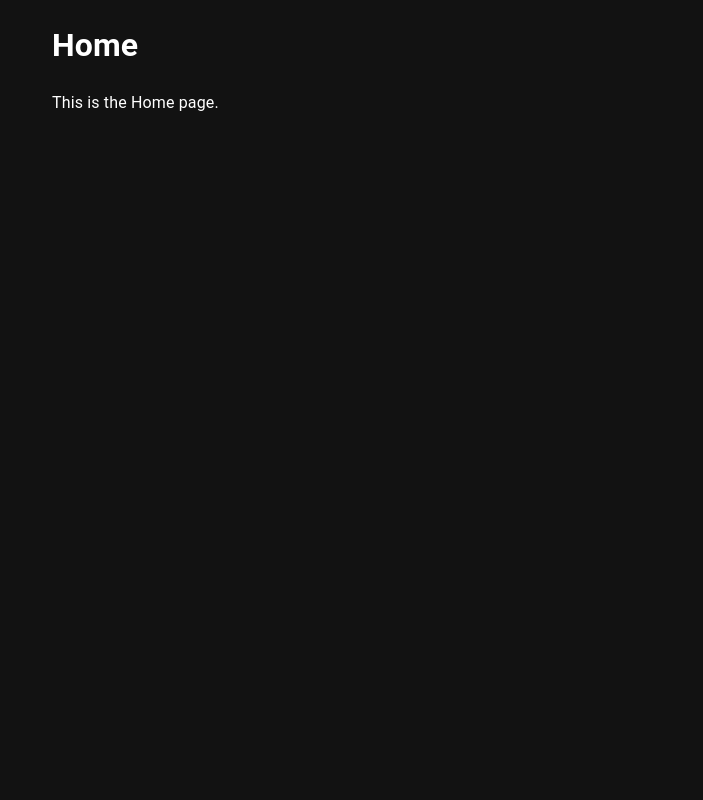
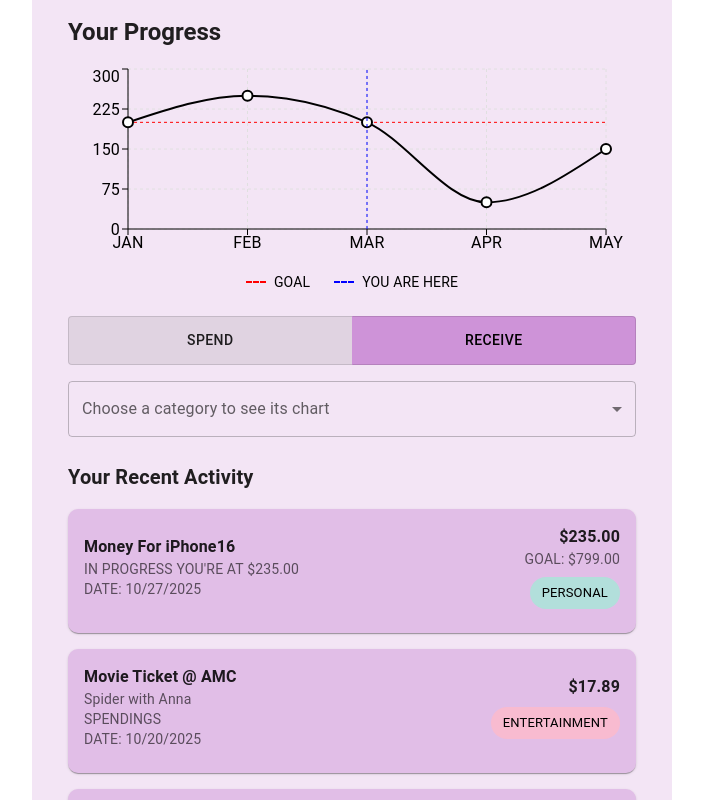
Before and after one commit to not-so-smart/budget-app, a React (Create React App) app: page /home in a window 1280 px wide. Shown: the top 800 px of the page, without its empty margins (288-991 px from the left). Built offline with nearby package versions, Linux system fonts and the light colour scheme.

Commit message:
homepage + app colors

```diff
--- a/package.json
+++ b/package.json
@@ -16,6 +16,7 @@
     "react-dom": "^19.0.0",
     "react-router": "^7.4.0",
     "react-scripts": "5.0.1",
+    "recharts": "^2.15.1",
     "web-vitals": "^2.1.4"
   },
   "scripts": {
--- a/src/App.jsx
+++ b/src/App.jsx
@@ -16,9 +16,40 @@ import Bills from './routes/Bills';
 import History from './routes/History';
 import Goals from './routes/Goals';
 
-const darkTheme = createTheme({
+const purpleTheme = createTheme({
   palette: {
-    mode: 'dark',
+    secondary: {
+      main: '#ce93d8',
+      light: '#f3e5f5',
+      dark: '#ab47bc',
+      contrastText: '#47008F',
+    },
+  },
+  components: {
+    MuiBottomNavigation: {
+      styleOverrides: {
+        root: {
+          backgroundColor: '#A980B8',
+          height: '80px'
+        },
+      },
+    },
+    MuiBottomNavigationAction: {
+      styleOverrides: {
+        root: {
+          color: 'black',
+          '&.Mui-selected': {
+            color: 'black',
+            '& .MuiBottomNavigationAction-label': {
+              color: 'black',
+            },
+          },
+          '& .MuiSvgIcon-root': {
+            fontSize: '2.6rem', // Larger icon size (default is 1.5rem)
+          },
+        },
+      },
+    },
   },
 });
 
@@ -54,10 +85,6 @@ function useRouteMatch(patterns) {
 }
 
 function MyBottomNavigation() {
-  // You need to provide the routes in descendant order.
-  // This means that if you have nested routes like:
-  // users, users/new, users/edit.
-  // Then the order should be ['users/add', 'users/edit', 'users'].
   const routeMatch = useRouteMatch(['/home', '/bills/:id', '/history', '/goals']);
   const currentTab = routeMatch?.pattern?.path;
 
@@ -73,9 +100,9 @@ function MyBottomNavigation() {
 
 export default function App() {
   return (
-    <ThemeProvider theme={darkTheme}>
+    <ThemeProvider theme={purpleTheme}>
       <CssBaseline />
-      <Box sx={{ width: '640px', height: '960px', margin: '0 auto', display: 'flex', flexDirection: 'column' }}>
+      <Box sx={{ width: '640px', height: '960px', margin: '0 auto', display: 'flex', flexDirection: 'column', bgcolor: '#f3e5f5' }}>
         <Router>
           <Box sx={{ width: '100%', flex: 1, overflow: 'auto' }}>
             <Box sx={{ p: '0 20px' }}>
@@ -84,7 +111,7 @@ export default function App() {
                 <Route path="/bills/:id" element={<Bills />} />
                 <Route path="/history" element={<History />} />
                 <Route path="/goals" element={<Goals />} />
-                <Route path="*" element={<Home />} /> {/* Default route */}
+                <Route path="*" element={<Home />} />
               </Routes>
             </Box>
           </Box>
--- a/src/routes/Home.jsx
+++ b/src/routes/Home.jsx
@@ -1,11 +1,215 @@
 import React from 'react';
 import Box from '@mui/material/Box';
+import Typography from '@mui/material/Typography';
+import Button from '@mui/material/Button';
+import ToggleButton from '@mui/material/ToggleButton';
+import ToggleButtonGroup from '@mui/material/ToggleButtonGroup';
+import Select from '@mui/material/Select';
+import MenuItem from '@mui/material/MenuItem';
+import FormControl from '@mui/material/FormControl';
+import InputLabel from '@mui/material/InputLabel';
+import Card from '@mui/material/Card';
+import CardContent from '@mui/material/CardContent';
+import Chip from '@mui/material/Chip';
+import { LineChart, Line, XAxis, YAxis, CartesianGrid, Tooltip, ReferenceLine, ResponsiveContainer } from 'recharts';
+
+// Sample data for the chart
+const chartData = [
+  { month: 'JAN', amount: 200 },
+  { month: 'FEB', amount: 250 },
+  { month: 'MAR', amount: 200 },
+  { month: 'APR', amount: 50 },
+  { month: 'MAY', amount: 150 },
+];
+
+// Sample data for recent activity
+const recentActivity = [
+  {
+    title: 'Money For iPhone16',
+    status: 'IN PROGRESS',
+    amount: '$235.00',
+    goal: '$799.00',
+    date: '10/27/2025',
+    category: 'PERSONAL',
+  },
+  {
+    title: 'Movie Ticket @ AMC',
+    type: 'SPENDINGS',
+    amount: '$17.89',
+    description: 'Spider with Anna',
+    date: '10/20/2025',
+    category: 'ENTERTAINMENT',
+  },
+  {
+    title: 'Income -> ACS',
+    type: 'SAVINGS',
+    amount: '$2000.00',
+    date: '10/15/2025',
+    category: 'WORK',
+  },
+];
 
 export default function Home() {
-    return (
-        <Box>
-            <h1>Home</h1>
-            <p>This is the Home page.</p>
-        </Box>
-    );
-};
+  const [view, setView] = React.useState('spend');
+  const [category, setCategory] = React.useState('');
+
+  const handleViewChange = (event, newView) => {
+    if (newView !== null) {
+      setView(newView);
+    }
+  };
+
+  const handleCategoryChange = (event) => {
+    setCategory(event.target.value);
+  };
+
+  const ChartKey = () => (
+    <Box sx={{ display: 'flex', justifyContent: 'center', mt: 1, mb: 2 }}>
+      <Box sx={{ display: 'flex', alignItems: 'center', mr: 3 }}>
+      <Box sx={{ width: 20, height: 0, borderTop: '2px dashed #ff0000', mr: 1 }}/>
+        <Typography variant="body2" sx={{ color: 'black' }}> GOAL </Typography>
+      </Box>
+      <Box sx={{ display: 'flex', alignItems: 'center' }}>
+        <Box sx={{ width: 20, height: 0, borderTop: '2px dashed #0000ff', mr: 1 }} />
+        <Typography variant="body2" sx={{ color: 'black' }}>YOU ARE HERE</Typography>
+      </Box>
+    </Box>
+  );
+
+  return (
+    <Box sx={{ p: 2 }}>
+      {/* header */}
+      <Box sx={{ display: 'flex', justifyContent: 'space-between', alignItems: 'center', mb: 2 }}>
+        <Typography variant="h5" sx={{ fontWeight: 'bold' }} >
+          Your Progress
+        </Typography>
+      </Box>
+
+      {/* chart section */}
+      <Box sx={{ mb: 3 }}>
+        <ResponsiveContainer width="100%" height={200}>
+          <LineChart data={chartData} margin={{ top: 5, right: 30, left: 0, bottom: 5 }}>
+            <CartesianGrid strokeDasharray="3 3" stroke="#e0e0e0" />
+            <XAxis dataKey="month" stroke="#000000" />
+            <YAxis stroke="#000000" domain={[0, 300]} />
+            <Tooltip />
+            <ReferenceLine y={200} label={{ position: 'left', fill: '#ff0000' }} stroke="#ff0000" strokeDasharray="3 3" />
+            <Line type="monotone" dataKey="amount" stroke="#000000" strokeWidth={2} dot={{ r: 5 }} activeDot={{ r: 8 }} />
+            <ReferenceLine x="MAR" label={{ position: 'right', fill: '#0000ff' }} stroke="#0000ff" strokeDasharray="3 3" />
+          </LineChart>
+        </ResponsiveContainer>
+        <ChartKey />
+      </Box>
+
+      {/* toggle between spending and receiving */}
+      <Box sx={{ mb: 3 }}>
+      <ToggleButtonGroup
+          value={view}
+          exclusive
+          onChange={handleViewChange}
+          sx={{ mb: 2, width: '100%', justifyContent: 'center' }}
+        >
+          <ToggleButton
+            value="spend"
+            sx={{
+              flex: 1,
+              bgcolor: view === 'spend' ? '#e0e0e0' : '#ce93d8',
+              color: view === 'spend' ? '#ffffff' : '#000000',
+              '&:hover': {
+                bgcolor: view === 'spend' ? '#ab47bc' : '#ce93d8',
+              },
+            }}
+          >
+            SPEND
+          </ToggleButton>
+          <ToggleButton
+            value="receive"
+            sx={{
+              flex: 1,
+              bgcolor: view === 'receive' ? '#e0e0e0' : '#ce93d8',
+              color: view === 'receive' ? '#ffffff' : '#000000',
+              '&:hover': {
+                bgcolor: view === 'receive' ? '#ab47bc' : '#ce93d8',
+              },
+            }}
+          >
+            RECEIVE
+          </ToggleButton>
+        </ToggleButtonGroup>
+
+        <FormControl fullWidth>
+          <InputLabel>Choose a category to see its chart</InputLabel>
+          <Select
+            value={category}
+            label="Choose a category to see its chart"
+            onChange={handleCategoryChange}
+          >
+            {/* <MenuItem value="">SELECT</MenuItem> */}
+            <MenuItem value="personal">Personal</MenuItem>
+            <MenuItem value="entertainment">Entertainment</MenuItem>
+            <MenuItem value="work">Work</MenuItem>
+          </Select>
+        </FormControl>
+      </Box>
+
+      {/* recent activity */}
+      <Typography variant="h6" sx={{ fontWeight: 'bold', mb: 2 }}>
+        Your Recent Activity
+      </Typography>
+      {recentActivity.map((activity, index) => (
+        <Card key={index} sx={{ mb: 2, bgcolor: '#e1bee7', borderRadius: '10px' }}>
+          <CardContent sx={{ display: 'flex', justifyContent: 'space-between', alignItems: 'center' }}>
+            <Box>
+              <Typography variant="body1" sx={{ fontWeight: 'bold' }}>
+                {activity.title}
+              </Typography>
+              {activity.description && (
+                <Typography variant="body2" color="textSecondary">
+                  {activity.description}
+                </Typography>
+              )}
+              {activity.status && (
+                <Typography variant="body2" color="textSecondary">
+                  {activity.status} YOU'RE AT {activity.amount}
+                </Typography>
+              )}
+              {activity.type && (
+                <Typography variant="body2" color="textSecondary">
+                  {activity.type}
+                </Typography>
+              )}
+              <Typography variant="body2" color="textSecondary">
+                DATE: {activity.date}
+              </Typography>
+            </Box>
+            <Box sx={{ textAlign: 'right' }}>
+              {activity.amount && (
+                <Typography variant="body1" sx={{ fontWeight: 'bold' }}>
+                  {activity.amount}
+                </Typography>
+              )}
+              {activity.goal && (
+                <Typography variant="body2" color="textSecondary">
+                  GOAL: {activity.goal}
+                </Typography>
+              )}
+              <Chip
+                label={activity.category}
+                sx={{
+                  mt: 1,
+                  bgcolor:
+                    activity.category === 'PERSONAL'
+                      ? '#b2dfdb'
+                      : activity.category === 'ENTERTAINMENT'
+                      ? '#f8bbd0'
+                      : '#c5cae9',
+                  color: '#000000',
+                }}
+              />
+            </Box>
+          </CardContent>
+        </Card>
+      ))}
+    </Box>
+  );
+}
```
Also changed, not shown: 1 other file (tests, documents, lock files or other folders).
